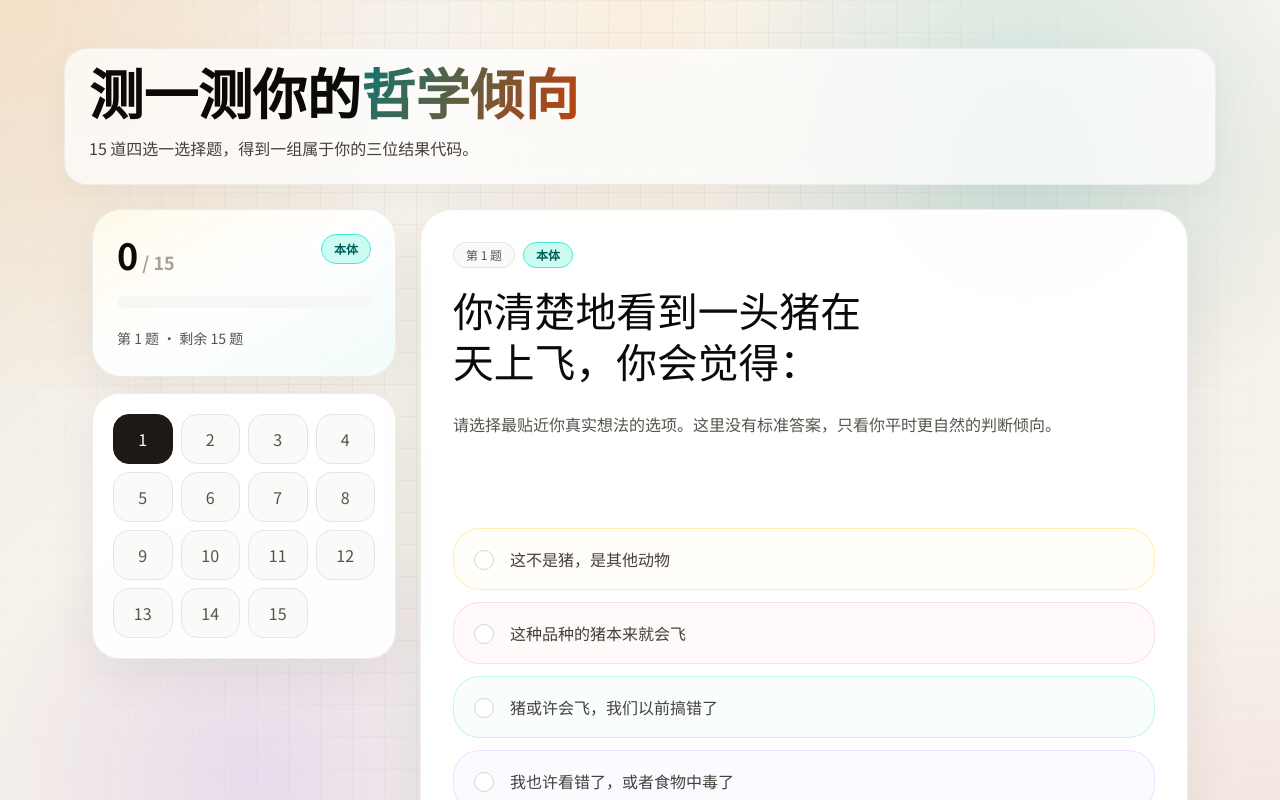
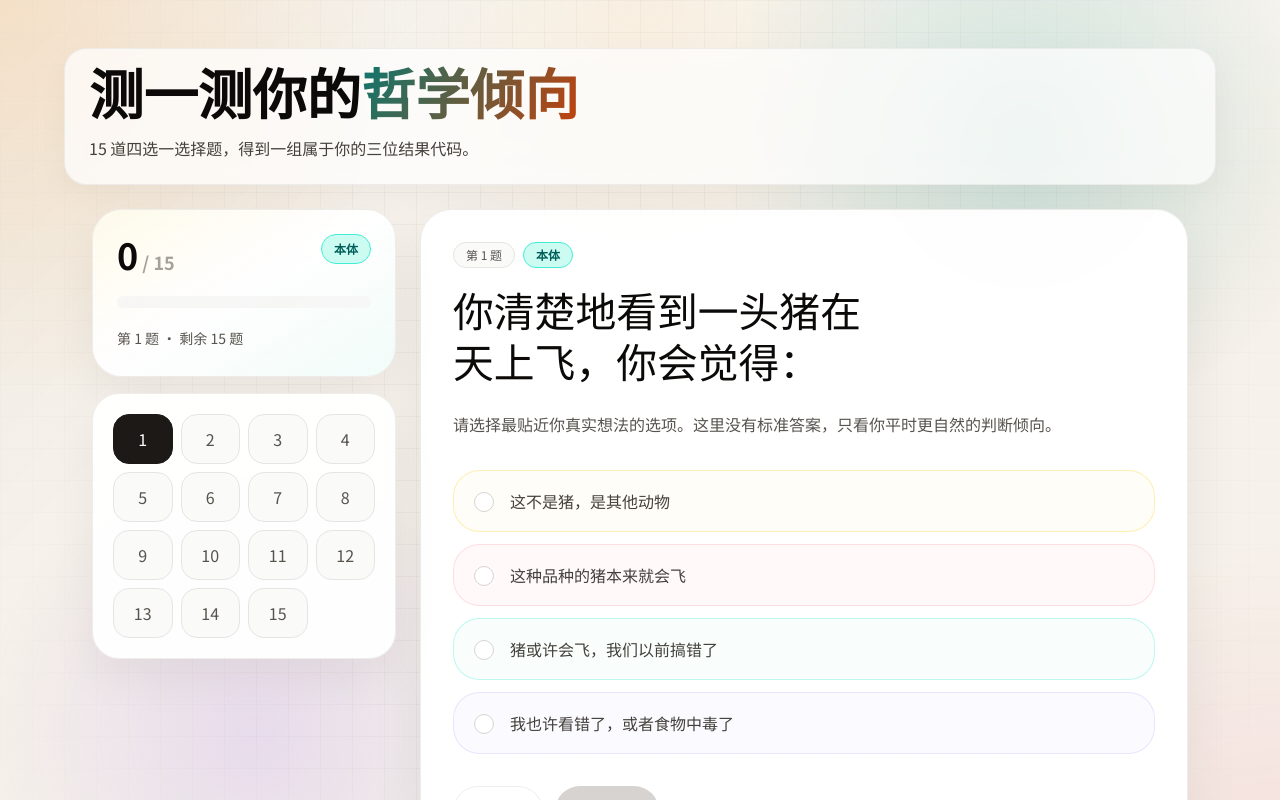
Before and after one commit to ZhenweiTang0908/ismism-test, a Next.js app in the folder website/: page / in a window 1280 px wide. Both pictures are taken after a click on the button "开始答题". Shown: the top 800 px of the page. Built offline with nearby package versions, Linux system fonts and the light colour scheme.

Commit message:
feat: implement QuizExperience component for managing quiz lifecycle and result generation

```diff
--- a/website/components/quiz-experience.tsx
+++ b/website/components/quiz-experience.tsx
@@ -694,14 +694,14 @@ export default function QuizExperience({ questions, enhancedCatalog }: QuizExper
                                 : "—"}
                             </span>
                           </td>
-                          <td className="px-4 py-3 text-right sm:px-6">
+                          <td className="w-px px-4 py-3 text-right sm:px-6">
                             <button
                               type="button"
                               onClick={() => {
                                 setSelectedOtherIsmCode(key);
                                 setIsIsmDetailOpen(true);
                               }}
-                              className="rounded-full border border-teal-200 bg-teal-50 px-3 py-1 text-xs font-medium text-teal-700 transition hover:bg-teal-100 hover:text-teal-900"
+                              className="whitespace-nowrap rounded-full border border-teal-200 bg-teal-50 px-3 py-1 text-xs font-medium text-teal-700 transition hover:bg-teal-100 hover:text-teal-900"
                             >
                               查看
                             </button>
@@ -1002,7 +1002,7 @@ export default function QuizExperience({ questions, enhancedCatalog }: QuizExper
           </span>
         </div>
 
-        <div className="min-h-0 sm:min-h-[13rem]">
+        <div>
           <h2 className="mt-5 text-balance font-serif text-2xl leading-tight text-stone-950 sm:text-3xl lg:text-[2.55rem]">
             {currentQuestion.question}
           </h2>
```
